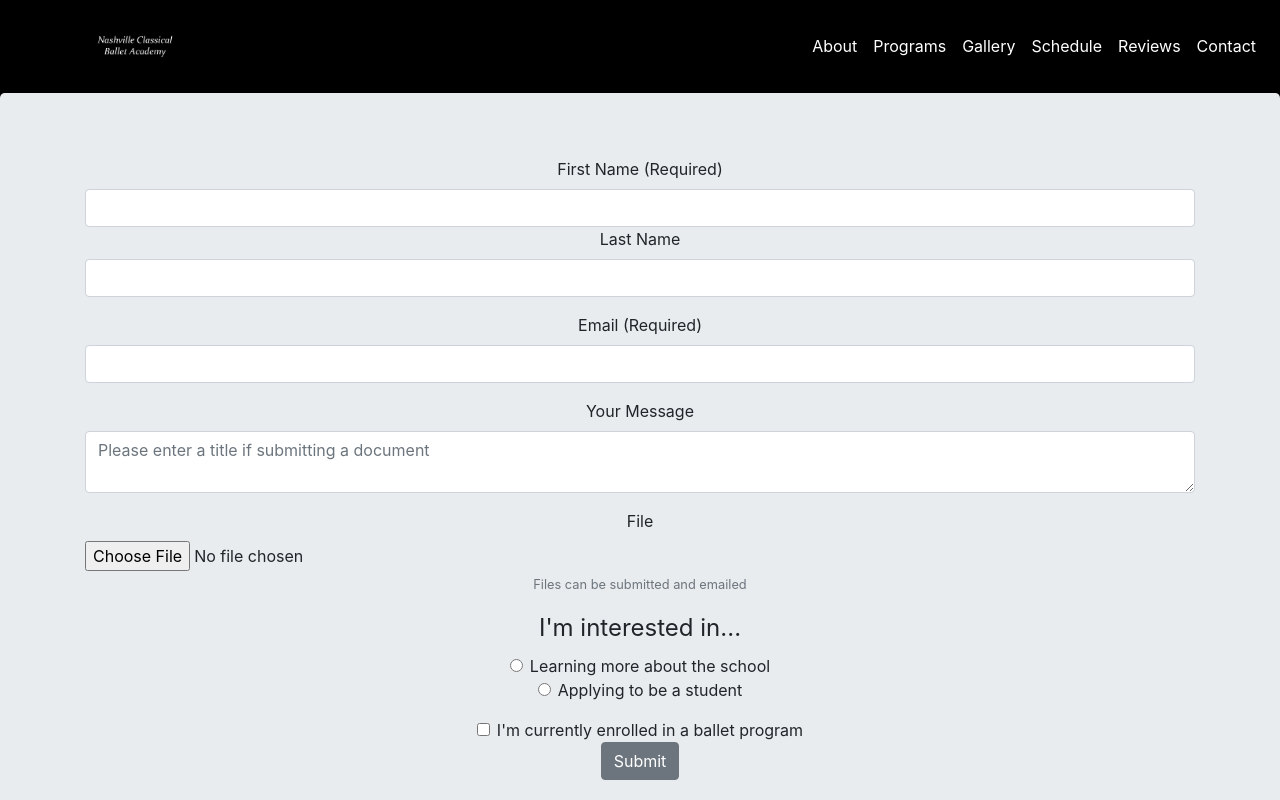
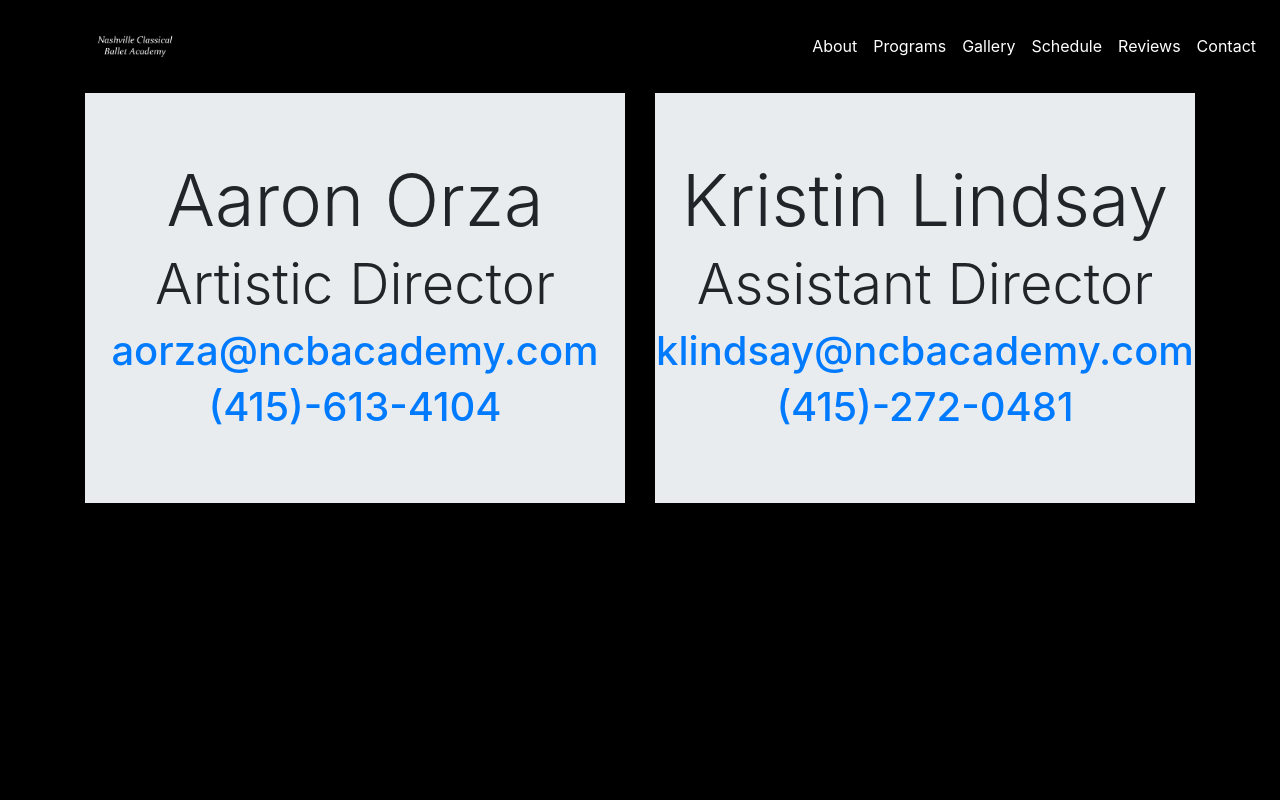
Before and after one commit to GrailsoftTechnologies/cp-ncba, a React (Create React App) app: page /#/Contact in a window 1280 px wide. Shown: the top 800 px of the page. Built offline with nearby package versions, Linux system fonts and the light colour scheme.

Commit message:
change content for contact page

```diff
--- a/src/components/Contact/index.js
+++ b/src/components/Contact/index.js
@@ -1,59 +1,34 @@
 import React, { Component } from "react";
-import { Button, Form, FormGroup, Label, Input, FormText, Container, Jumbotron } from 'reactstrap';
+import { Button, Col, Row, Container, Jumbotron } from 'reactstrap';
 import "./styles.css";
 
 class Contact extends Component {
   render() {
     return (
-      <Jumbotron>
-        <Container>
-          <Form>
-						<FormGroup>
-              <Label for="firstName">First Name (Required)</Label>
-              <Input type="text" name="firstName" id="firstName" placeholder="" required/>
-							<Label for="lastName">Last Name</Label>
-              <Input type="text" name="lastName" id="lastName" placeholder="" />
-            </FormGroup>
-            <FormGroup>
-              <Label for="email">Email (Required)</Label>
-              <Input type="email" name="email" id="email" placeholder="" required/>
-            </FormGroup>
-            <FormGroup>
-              <Label for="text">Your Message</Label>
-              <Input type="textarea" name="text" id="text" placeholder="Please enter a title if submitting a document"required/>
-            </FormGroup>
-            <FormGroup>
-              <Label for="exampleFile">File</Label>
-              <Input type="file" name="file" id="exampleFile" />
-              <FormText color="muted">
-                Files can be submitted and emailed
-              </FormText>
-            </FormGroup>
-            <FormGroup tag="fieldset">
-              <legend>I'm interested in...</legend>
-              <FormGroup check>
-                <Label check>
-                  <Input type="radio" name="radio1" />{' '}
-                  Learning more about the school
-                </Label>
-              </FormGroup>
-              <FormGroup check>
-                <Label check>
-                  <Input type="radio" name="radio1" />{' '}
-                  Applying to be a student
-                </Label>
-              </FormGroup>
-            </FormGroup>
-            <FormGroup check>
-              <Label check>
-                <Input type="checkbox" />{' '}
-                I'm currently enrolled in a ballet program
-              </Label>
-            </FormGroup>
-            <Button>Submit</Button>
-          </Form>
-        </Container>
-			</Jumbotron>
+			<Container>
+				<Row>
+					<Col lg="6">
+						<Jumbotron fluid>
+							<h1 className="display-3">Aaron Orza</h1>
+							<h1 className="display-4">Artistic Director</h1>
+							<h1>
+								<a href="mailto:aorza@ncbacademy.com">aorza@ncbacademy.com</a>
+							</h1>
+							<a href="tel:+14156134104"><h1>(415)-613-4104</h1></a>
+						</Jumbotron>
+					</Col>
+					<Col lg="6">
+						<Jumbotron fluid>
+							<h1 className="display-3">Kristin Lindsay</h1>
+							<h1 className="display-4">Assistant Director</h1>
+							<h1>
+								<a href="mailto:klindsay@ncbacademy.com">klindsay@ncbacademy.com</a>
+							</h1>
+							<a href="tel:+14152720481"><h1>(415)-272-0481</h1></a>
+						</Jumbotron>
+					</Col>
+				</Row>
+			</Container>
     );
   }
 }
```
